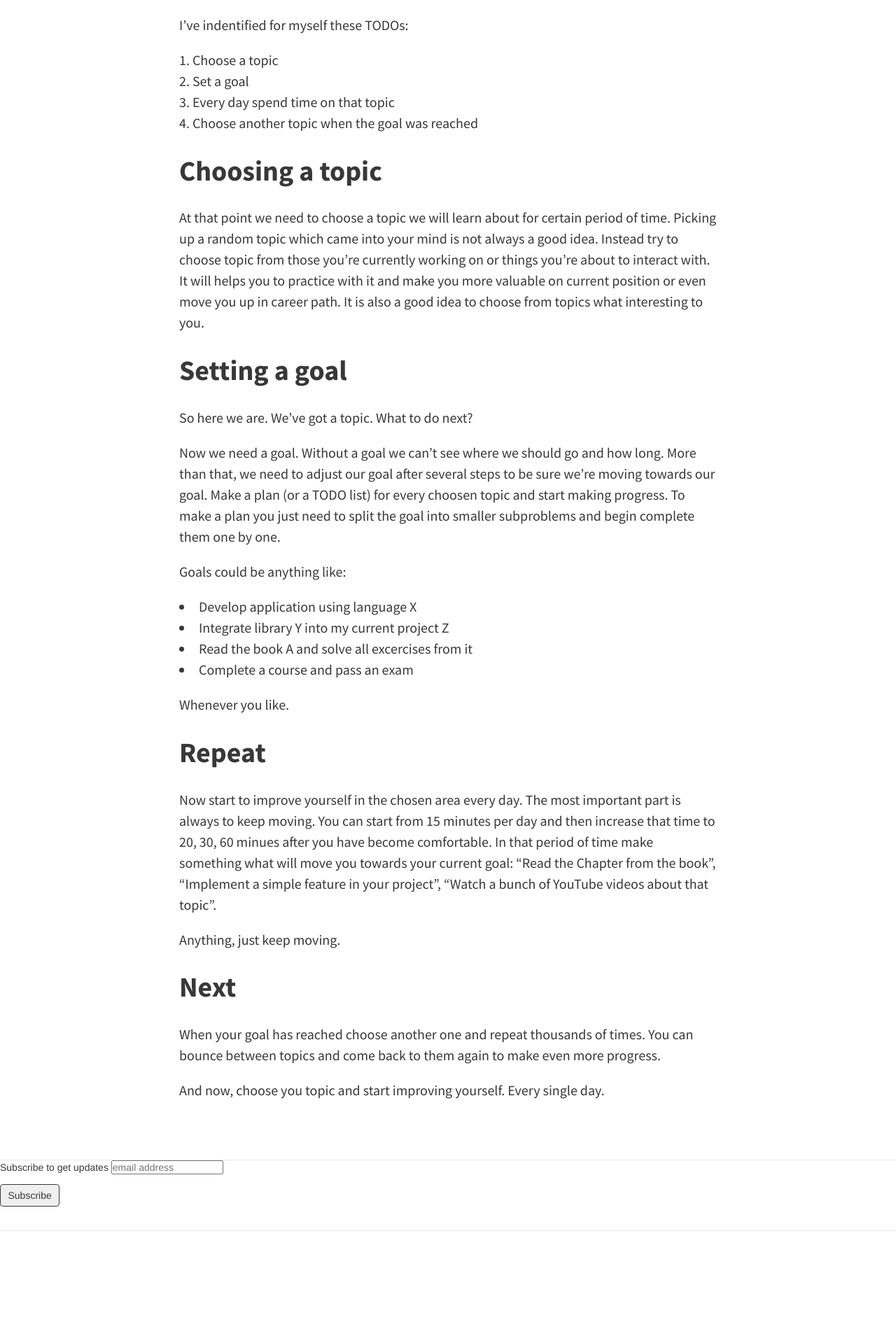
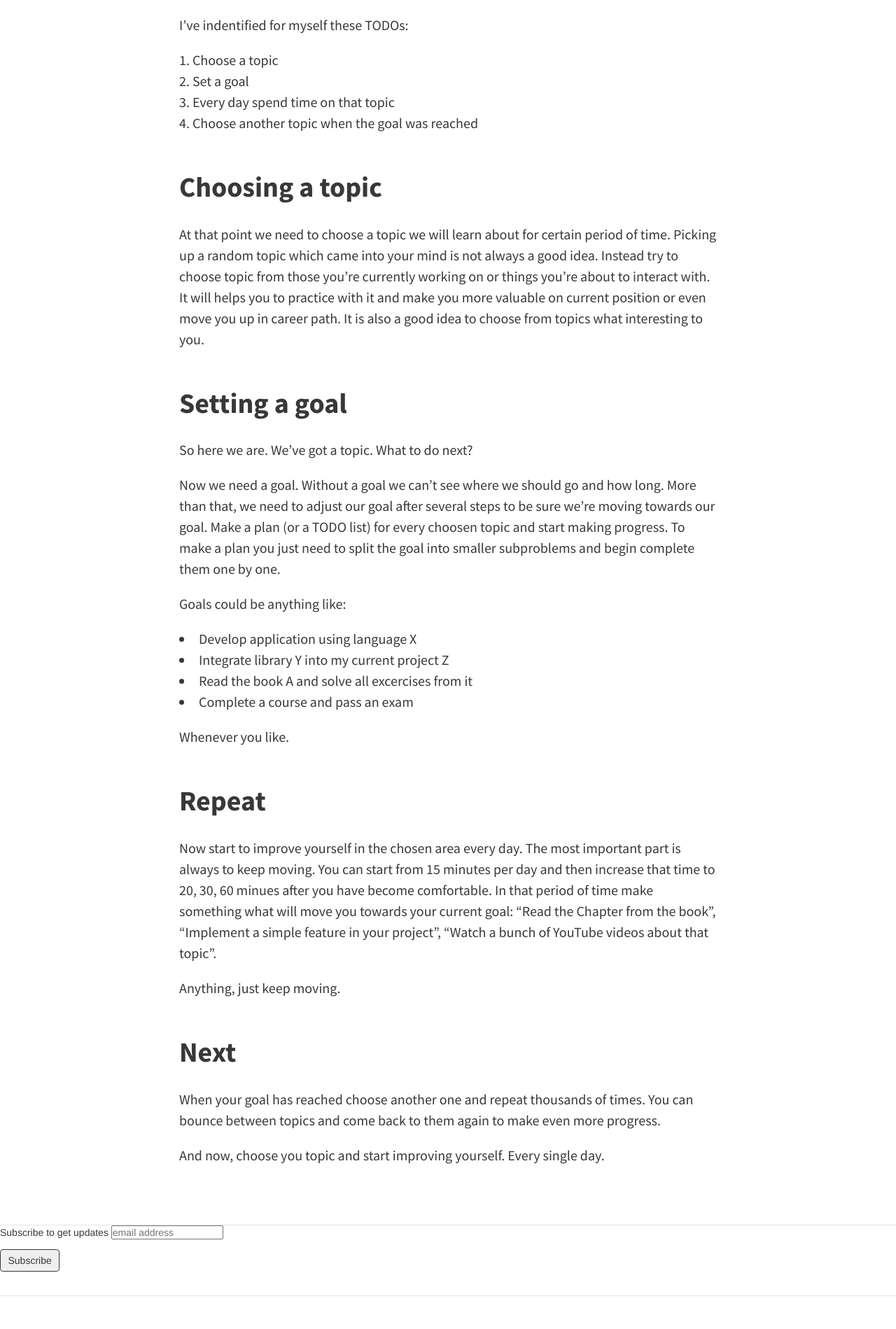
Before and after one commit to elfenlaid/ck3g.github.io, a Jekyll site: the page built from _posts/2015-07-25-every-single-day.md, in a window 1280 px wide. Shown: the part 646-2545 px from the top of the page at 70% size. Built offline with Jekyll 4.4.1, drawn with Linux system fonts in a browser that asks for light colours; nearby versions of some CDN libraries; comment, search, counter and statistics services are not loaded.

Commit message:
Update styles for the posts

```diff
--- a/_sass/overrides.scss
+++ b/_sass/overrides.scss
@@ -13,3 +13,12 @@
 .tagged-post {
   margin-bottom: 15px;
 }
+
+.highlighter-rouge {
+  margin: 30px 0;
+  font-size: 0.95em;
+}
+
+h2 {
+  margin-top: 50px;
+}
```
